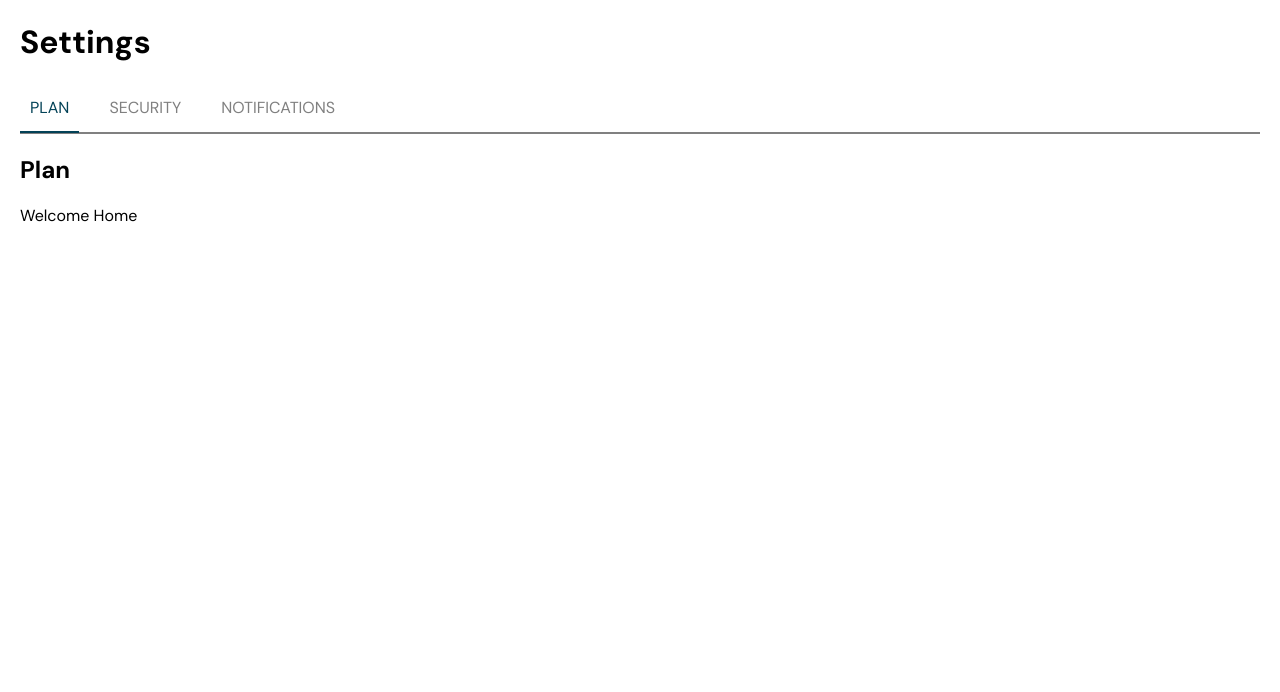
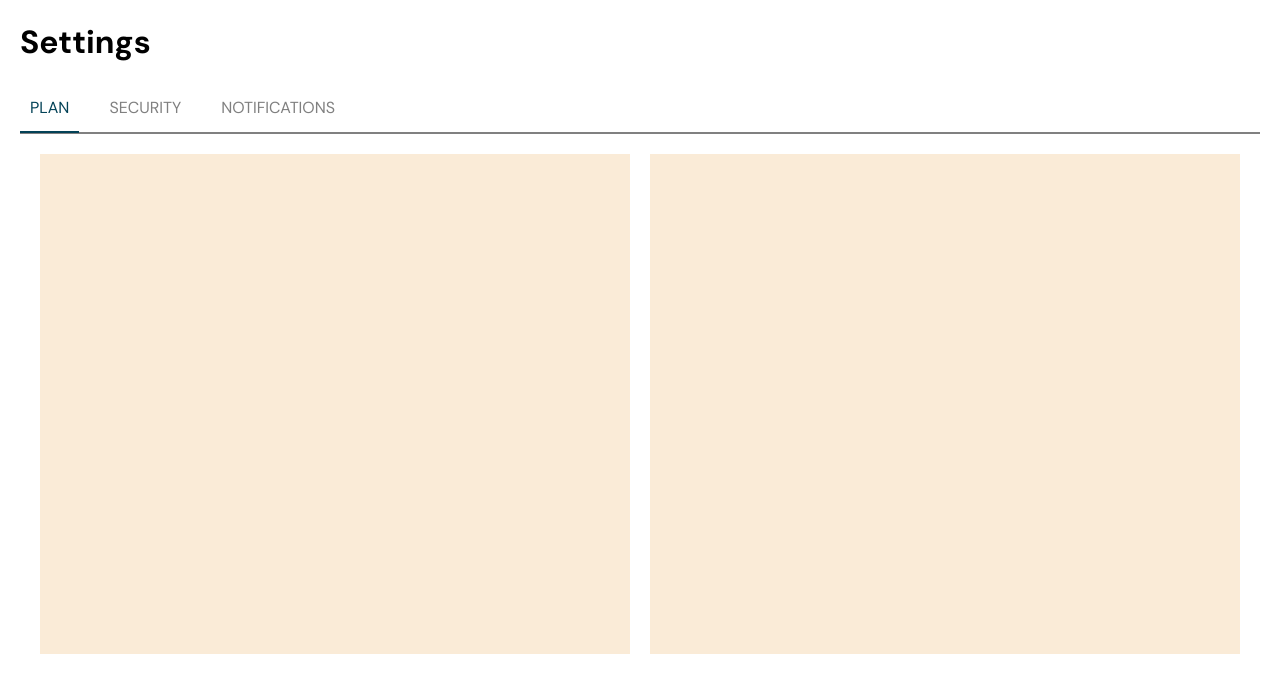
Before and after one commit to kidmagus/frontend-practice, a plain HTML site: page tabs.html in a window 1280 px wide. Both pictures are taken after a click on the item "PLAN". Drawn offline with Linux system fonts and the light colour scheme.

Commit message:
accordions and tabs

```diff
--- a/css/tabs.css
+++ b/css/tabs.css
@@ -1,24 +1,6 @@
 * {
     box-sizing: border-box;
 }
-
-[data-nav] {
-    display: none;
-}
-
-
-[data-nav].active {
-     display: block;
- }
-
-[data-tab-target].active  {
-    border-bottom: 2px solid rgb(3, 66, 87);
-    color: rgb(3, 66, 87);
-    margin-bottom: -1px;
-    font-weight: 400;
-}
-
-
 
 body {
     margin: 0;
@@ -26,16 +8,22 @@ body {
 
 }
 
-.container, .tab__content {
-    margin: 20px 20px;
-
-}
-
-.container {
+.header {
     border-bottom: 2px solid gray;
 
 }
 
+.header__tab.active  {
+    border-bottom: 2px solid rgb(3, 66, 87);
+    color: rgb(3, 66, 87);
+    margin-bottom: -1px;
+    font-weight: 400;
+}
+
+.header, .tab__content {
+    margin: 20px 20px;
+
+}
 
 ul {
     display: flex;
@@ -52,3 +40,25 @@ li {
     text-transform: uppercase;
     padding: 10px;
 }
+
+.tab__content {
+    display: none;
+}
+
+ .tab div.active {
+     display: block;
+ }
+
+ .plan {
+    display: flex;
+    flex-direction: row;
+    align-items: center;
+    justify-content: space-evenly;
+    column-gap: 20px;
+ }
+
+ .plan div {
+    background-color:antiquewhite;
+    width:100%;
+    height: 500px;
+}
--- a/js/tabs.js
+++ b/js/tabs.js
@@ -1,13 +1,13 @@
 
 // Variable for the each divs and li //
 const tabTarget = document.querySelectorAll('[data-tab-target]');
-const tabContents = document.querySelectorAll('[data-nav]');
+const tabContents = document.querySelectorAll('[data-tab-content]');
 
 
 //For Loop // Get Attri of each target ..
 tabTarget.forEach(tabTargets => {
     const target = tabTargets.getAttribute('data-tab-target');
-    const targetContent = document.querySelector(`[data-nav="${target}"]`);
+    const targetContent = document.querySelector(`[data-tab-content="${target}"]`);
 
 
 // Function for Displaying the Content
--- a/tabs.html
+++ b/tabs.html
@@ -11,27 +11,29 @@
 
 </head>
 <body>
-    <div class="container">
+    <div class="header">
         <h1>Settings</h1>
         <ul>
-            <li data-tab-target="plan">Plan</li>
-            <li data-tab-target="security">Security</li>
-            <li data-tab-target="notif">Notifications</li>
+            <li class="header__tab" data-tab-target="plan">Plan</li>
+            <li class="header__tab" data-tab-target="security">Security</li>
+            <li class="header__tab" data-tab-target="notif">Notifications</li>
         </ul>
     </div>
 
 
 
-    <div class="tab__content">
-          <div data-nav="plan">
-             <h2>Plan</h2>
-             <p>Welcome Home</p>
+    <div class="tab">
+          <div class="tab__content" data-tab-content="plan">
+             <div class="tab__content plan">
+                <div></div>
+                <div></div>
+             </div>
          </div>
-         <div data-nav="security">
+         <div class="tab__content"  data-tab-content="security">
             <h2>Security</h2>
             <p> Welcome Home</p>
         </div>
-        <div data-nav="notif">
+        <div class="tab__content"   data-tab-content="notif">
             <h2>Notifications</h2>
             <p> Welcome Home</p>
         </div>
```
Also changed, not shown: index.html (+1 -0 lines).
